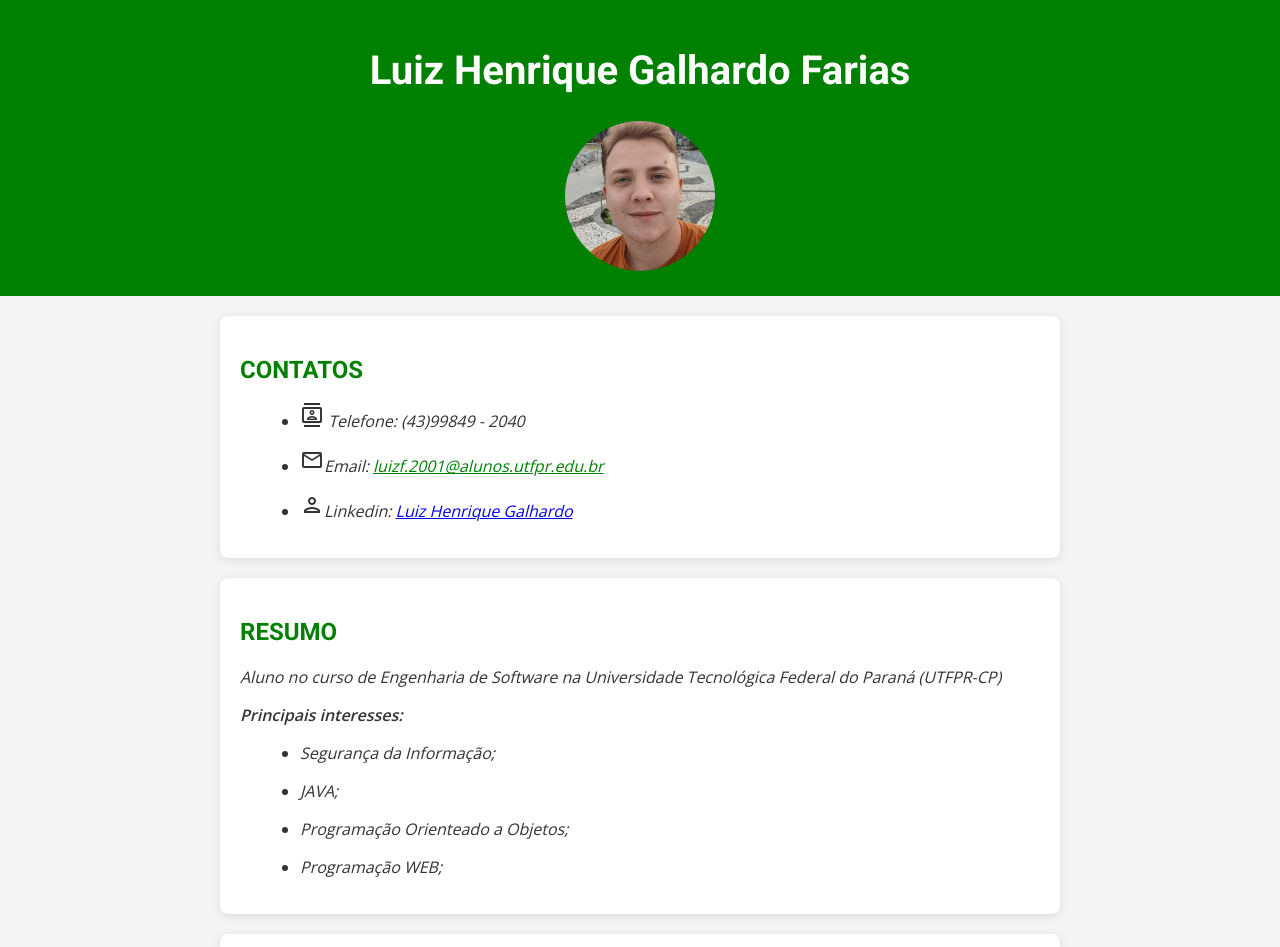
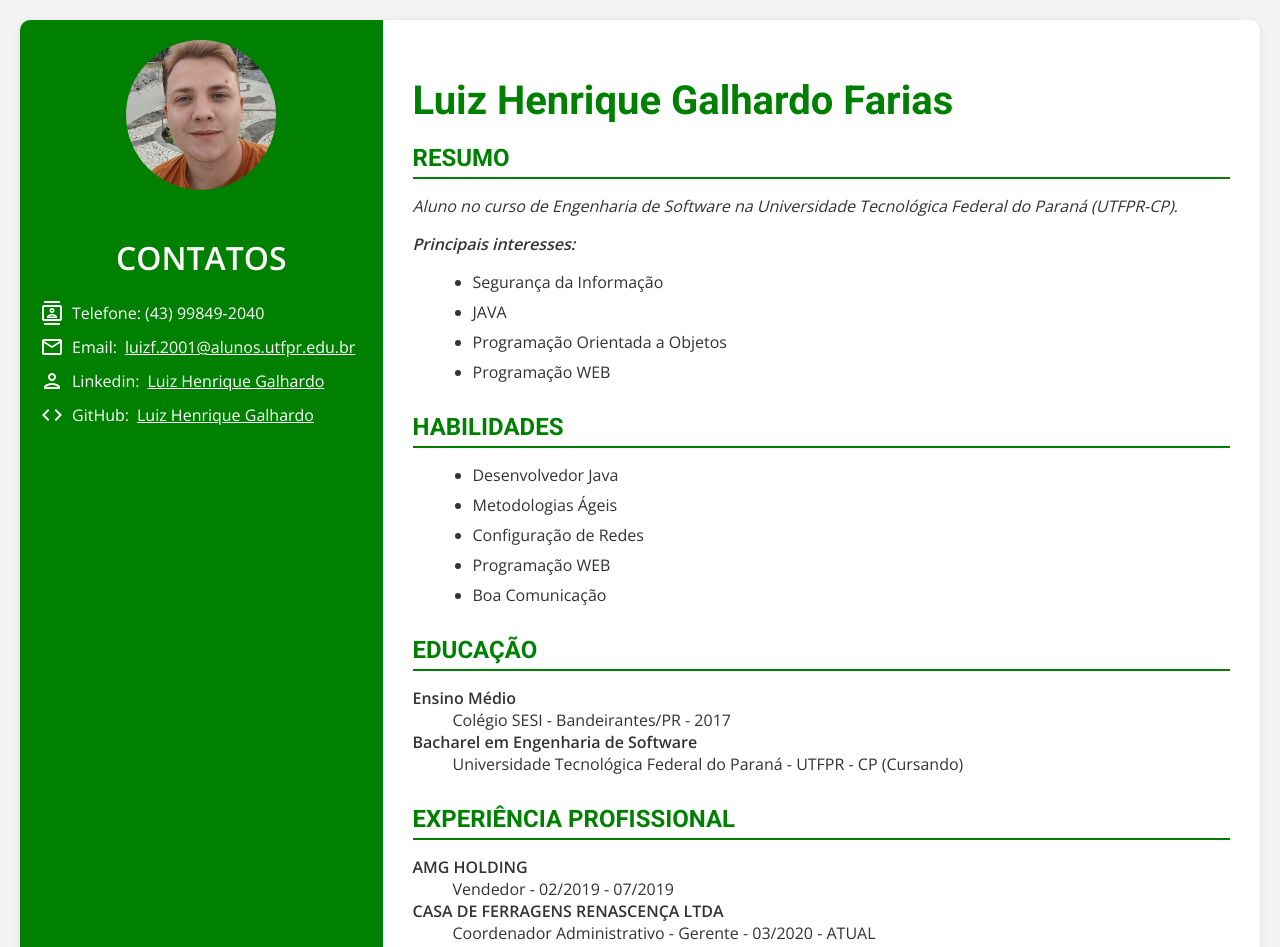
Before and after one commit to LuizGalhardo/LuizGalhardo.github.io, a plain HTML site: page index.html in a window 1280 px wide. Shown: the top 947 px of the page. Drawn offline with nearby package versions, Linux system fonts and the light colour scheme.

Commit message:
Add files via upload

```diff
--- a/css/style.css
+++ b/css/style.css
@@ -8,112 +8,94 @@ body {
   padding: 0;
 }
 
-header {
-  text-align: center;
+.header-principal {
+  display: flex;
+  flex-wrap: wrap;
+  background-color: white;
+  box-shadow: 0 2px 10px rgba(0,0,0,0.1);
+  margin: 20px;
+  border-radius: 10px;
+  overflow: hidden;
+}
+
+.sidebar {
   background-color: green;
   color: white;
+  flex: 1 1 250px;
   padding: 20px;
+  text-align: center;
 }
 
-header h1 {
-  font-family: "Roboto", sans-serif;
-  font-weight: 700;
-  font-size: 2.5em;
+.profile-img {
+  width: 150px;
+  height: 150px;
+  object-fit: cover;
+  border-radius: 50%;
+  margin-bottom: 20px;
 }
 
-header img {
-  width: 150px;
-  border-radius: 50%;
-}
-
-header ul {
+.contact-info ul {
   list-style-type: none;
   padding: 0;
 }
 
-header li {
+.contact-info li {
+  margin-bottom: 10px;
   display: flex;
   align-items: center;
-  margin-bottom: 10px;
+  gap: 8px;
+  text-align: left;
 }
 
-header a {
-  color: #3498db;
-  text-decoration: none;
-}
-
-header a:hover {
-  color: #1abc9c;
+.contact-info a {
+  color: white;
   text-decoration: underline;
 }
 
+.main-content {
+  flex: 3 1 600px;
+  padding: 30px;
+}
+
+.main-content h1 {
+  font-family: "Roboto", sans-serif;
+  font-weight: 700;
+  font-size: 2.5em;
+  color: green;
+  margin-bottom: 20px;
+}
+
 section {
-  padding: 20px;
-  margin: 20px auto;
-  max-width: 800px;
-  background-color: white;
-  box-shadow: 0 2px 10px rgba(0, 0, 0, 0.1);
-  border-radius: 8px;
+  margin-bottom: 30px;
 }
 
 h2 {
   font-family: "Roboto", sans-serif;
   font-weight: 700;
   color: green;
-}
-
-h4{
-  color:white;
- text-align: center;
- background-color: green;
+  border-bottom: 2px solid green;
+  padding-bottom: 5px;
+  margin-bottom: 15px;
 }
 
 section p {
   font-style: italic;
+  margin-bottom: 10px;
 }
 
-section ol,
-section ul {
+section ul, section ol {
   margin-left: 20px;
 }
 
-section ol li,
-section ul li {
+section ul li, section ol li {
   margin-bottom: 8px;
-}
-
-section img {
-  display: block;
-  margin: 20px auto;
-  max-width: 100%;
-  height: auto;
-}
-
-#hobbies {
-  font-weight: 600;
-  color: #e74c3c;
-}
-
-.sdg-img {
-  border-radius: 12px;
-}
-
-a[href^="mailto:"] {
-  color:green;
-}
-
-a[href^="mailto:"]:hover {
-  color: green;
-}
-
-a:focus {
-  outline: 2px solid #3498db;
 }
 
 footer {
   text-align: center;
+  background-color: green;
+  color: white;
+  padding: 10px;
+  margin-top: 20px;
   font-size: 0.9em;
-  color: #95a5a6;
-  padding: 10px;
-  background-color: #2c3e50;
 }
--- a/index.html
+++ b/index.html
@@ -3,53 +3,41 @@
 <head>
   <meta charset="UTF-8">
   <meta name="viewport" content="width=device-width, initial-scale=1.0">
+  <title>Luiz Henrique Galhardo Farias</title>
   <link rel="stylesheet" href="https://fonts.googleapis.com/icon?family=Material+Icons+Outlined">
   <link rel="stylesheet" href="https://fonts.googleapis.com/icon?family=Material+Symbols+Outlined">
-    <title>Luiz Henrique Galhardo Farias</title>
   <link rel="stylesheet" href="css/style.css">
 </head>
+
 <body>
-    <header>
+  <header class="header-principal">
+    <div class="sidebar">
+      <img src="figs/perfil1.jpg" alt="Foto de perfil de Luiz Henrique Galhardo Farias" class="profile-img">
+      <div class="contact-info">
+        <h1>CONTATOS</h1>
+        <ul>
+          <li><i class="material-icons-outlined">contacts</i> Telefone: (43) 99849-2040</li>
+          <li><i class="material-icons-outlined">email</i> Email: <a href="mailto:luizf.2001@alunos.utfpr.edu.br">luizf.2001@alunos.utfpr.edu.br</a></li>
+          <li><i class="material-icons-outlined">person</i> Linkedin: <a href="https://www.linkedin.com/in/luiz-henrique-galhardo-farias-348017190/">Luiz Henrique Galhardo</a></li>
+          <li><i class="material-icons-outlined">code</i> GitHub: <a href="https://github.com/LuizGalhardo">Luiz Henrique Galhardo</a></li>
+        </ul>
+      </div>
+    </div>
+
+    <div class="main-content">
       <h1 id="principal">Luiz Henrique Galhardo Farias</h1>
-        <img id="t1" src="figs/perfil1.jpg" alt="Foto de perfil de Luiz Henrique Galhardo Farias" width="150" height="150">
-
-    </header>
-
-    <section>
-        <h2>CONTATOS</h2>
-        <ul>
-            <li>
-                <p><i class="material-icons-outlined">contacts</i><span class="contact-label"> Telefone:</span> (43)99849 - 2040</p>
-            </li>
-            <li>
-                <p><i class="material-icons-outlined">email</i><span class="contact-label">Email:</span> <a href="mailto:luizf.2001@alunos.utfpr.edu.br">luizf.2001@alunos.utfpr.edu.br</a></p>
-            </li>
-            <li>
-                <p><i class="material-icons-outlined">person</i><span class="contact-label">Linkedin:</span> <a href="https://www.linkedin.com/in/luiz-henrique-galhardo-farias-348017190/">Luiz Henrique Galhardo</a></p>
-            </li>
-        </ul>
-    </section>
 
       <section>
         <h2>RESUMO</h2>
-        <p>Aluno no curso de Engenharia de Software na Universidade Tecnológica Federal do Paraná (UTFPR-CP)</p>
+        <p>Aluno no curso de Engenharia de Software na Universidade Tecnológica Federal do Paraná (UTFPR-CP).</p>
         <p><strong>Principais interesses:</strong></p>
         <ul>
-                <li>
-                    <p>Segurança da Informação;</p>
-                </li>
-                 <li>
-                    <p>JAVA;</p>
-                </li>
-                 <li>
-                    <p>Programação Orienteado a Objetos;</p>
-                </li>
-                 <li>
-                    <p>Programação WEB;</p>
-                </li>
+          <li>Segurança da Informação</li>
+          <li>JAVA</li>
+          <li>Programação Orientada a Objetos</li>
+          <li>Programação WEB</li>
         </ul>
       </section>
-
 
       <section>
         <h2>HABILIDADES</h2>
@@ -67,22 +55,20 @@
         <dl>
           <dt><strong>Ensino Médio</strong></dt>
           <dd>Colégio SESI - Bandeirantes/PR - 2017</dd>
-
           <dt><strong>Bacharel em Engenharia de Software</strong></dt>
           <dd>Universidade Tecnológica Federal do Paraná - UTFPR - CP (Cursando)</dd>
         </dl>
       </section>
+
       <section>
         <h2>EXPERIÊNCIA PROFISSIONAL</h2>
         <dl>
           <dt><strong>AMG HOLDING</strong></dt>
           <dd>Vendedor - 02/2019 - 07/2019</dd>
-
           <dt><strong>CASA DE FERRAGENS RENASCENÇA LTDA</strong></dt>
           <dd>Coordenador Administrativo - Gerente - 03/2020 - ATUAL</dd>
         </dl>
       </section>
-
 
       <section>
         <h2>HOBBIES</h2>
@@ -92,15 +78,11 @@
           <li>Esportes</li>
         </ul>
       </section>
+    </div>
+  </header>
 
-    <section>
-        <h2>OUTROS LINKS</h2>
-        <ul>
-            <li>
-                <p><i class="material-icons-outlined">email</i><span class="contact-label">GitHub:</span> <a href="https://github.com/LuizGalhardo">Luiz Henrique Galhardo</a></p>
-            </li>
-        </ul>
-    </section>
-    <h4>Curriculo CV Luiz Henrique Galhardo Farias - 2024</h4>
+  <footer>
+    <h4>Currículo CV Luiz Henrique Galhardo Farias - 2024</h4>
+  </footer>
 </body>
 </html>
```
Lines whose indentation alone changed are shown as unchanged.
